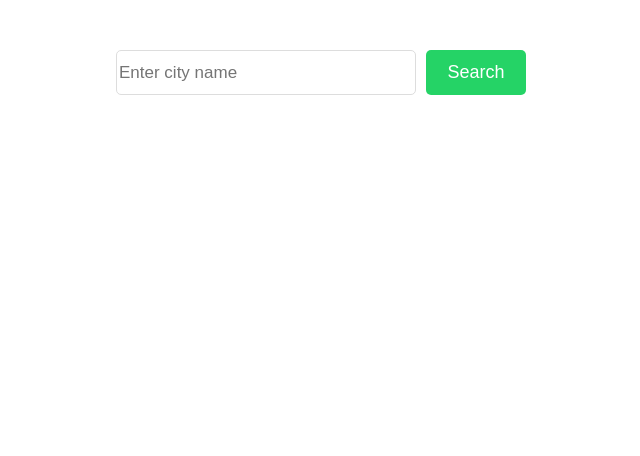
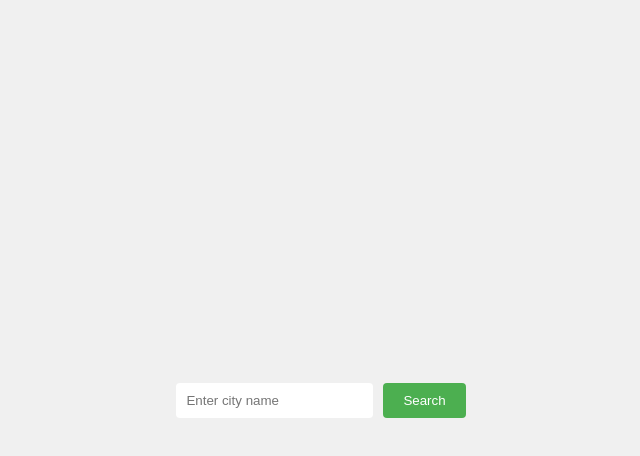
Before and after one commit to vinthis45/weather-app, a React (Create React App) app in the folder xweatherapp/: page / in a window 1280 px wide. Shown: the top 456 px of the page, without its empty margins (319-959 px from the left). Built offline with nearby package versions, Linux system fonts and the light colour scheme.

Commit message:
final commit

```diff
--- a/xweatherapp/package.json
+++ b/xweatherapp/package.json
@@ -6,6 +6,7 @@
     "@testing-library/jest-dom": "^5.17.0",
     "@testing-library/react": "^13.4.0",
     "@testing-library/user-event": "^13.5.0",
+    "axios": "^1.6.4",
     "react": "^18.2.0",
     "react-dom": "^18.2.0",
     "react-scripts": "5.0.1",
--- a/xweatherapp/public/index.html
+++ b/xweatherapp/public/index.html
@@ -24,7 +24,7 @@
       work correctly both with client-side routing and a non-root public URL.
       Learn how to configure a non-root public URL by running `npm run build`.
     -->
-    <title>React App</title>
+    <title>Weather App</title>
   </head>
   <body>
     <noscript>You need to enable JavaScript to run this app.</noscript>
--- a/xweatherapp/src/App.css
+++ b/xweatherapp/src/App.css
@@ -1,3 +1,57 @@
 .App {
+  font-family: Arial, Helvetica, sans-serif;
+  background-color: #f0f0f0;
+  min-height: 100vh;
+  display: flex;
+  flex-direction: column;
+  align-items: center;
+  justify-content: center;
+  color: #333;
+}
+
+.search-bar {
+  margin: 10px;
+}
+
+.search-bar input {
+  padding: 10px;
+  border: none;
+  border-radius: 4px;
+  margin-right: 10px;
+}
+
+.search-bar button {
+  padding: 10px 20px;
+  border: none;
+  border-radius: 4px;
+  background-color: #4caf50;
+  color: white;
+  cursor: pointer;
+}
+
+.weather-display {
+  display: flex;
+  flex-direction: column;
+  align-items: center;
+
+}
+
+.weather-card {
+  background-color: white;
+  border-radius: 8px ;
+  padding: 20px;
+  width: 200px;
   text-align: center;
+  box-shadow: 0px 4px 6px rgba(0,0,0.1);
 }
+
+.weather-card h3 {
+  font-size: 20px;
+  margin-bottom: 10px;
+
+}
+
+.weather-card p {
+  font-size: 10px;
+  margin: 0;
+}
--- a/xweatherapp/src/App.js
+++ b/xweatherapp/src/App.js
@@ -1,11 +1,101 @@
 
 import './App.css';
-import WeatherApp from './Components/WeatherApp/WeatherApp';
+import React, { useEffect, useState } from "react";
+import axios from "axios";
+
+const SearchBar = ({ onSearch }) => {
+  const [city, setCity] = useState("");
+  const handleSearch = () => {
+    onSearch(city);
+  };
+
+  const changeHandler = (e) => {
+    setCity(e.target.value);
+  }
+
+  return (
+    <div className='search-bar'>
+      <input
+        type='text'
+        value={city}
+        onChange={changeHandler}
+        placeholder='Enter city name' />
+
+      <button onClick={handleSearch}>Search</button>
+    </div>
+  )
+
+};
+
+const WeatherCard = ({ title, data }) => {
+  return (
+    <div className='weather-card'>
+      <h3>{title}</h3>
+      <p>{data}</p>
+    </div>
+  );
+};
+
+const WeatherDisplay = ({ city }) => {
+  const [weatherData, setWeatherData] = useState(null);
+  const [isLoading, setIsLoading] = useState(false);
+
+  const getWeatherData = async () => {
+    try {
+      const res = await axios.get("https://api.weatherapi.com/v1/current.json", {
+        params: {
+          key: "5898514c932c450190e63739232909",
+          q: city,
+        }
+      })
+      console.log(res.data)
+      setWeatherData(res.data);
+    }
+    catch (err) {
+      console.error("Error fetching data", err);
+      alert("Failed to fetch weather data");
+
+    } finally {
+      setIsLoading(false);
+    }
+  };
+
+  useEffect(() => {
+    if (city) {
+      setIsLoading(true);
+      getWeatherData();
+    }
+  }, [city]);
+
+  return (
+    <div className="weather-display">
+      {isLoading && <p>Loading data...</p>}
+      {!isLoading && weatherData && (
+        <div>
+          <WeatherCard title="Temperature" data={`${weatherData.current.temp_c}°C`} />
+          <WeatherCard title="Humidity" data={`${weatherData.current.humidity}%`} />
+          <WeatherCard title="Condition" data={`${weatherData.current.condition.text}`} />
+          <WeatherCard title="Wind Speed" data={`${weatherData.current.wind_kph} kph`} />
+        </div>
+      )}
+
+    </div>
+  )
+
+}
+
+
 
 function App() {
+  const [city, setCity] = useState("");
+  const handleSearch = (searchVal) => {
+    setCity(searchVal);
+  }
+
   return (
     <div className="App">
-      <WeatherApp/>
+      <SearchBar onSearch={handleSearch} />
+      <WeatherDisplay city={city} />
     </div>
   );
 }
--- a/xweatherapp/src/Components/Cards/Cards.jsx
+++ /dev/null
@@ -1,26 +0,0 @@
-
-import React from 'react'
-import styles from "./Cards.module.css"
-
-export default function Cards({ temperature, humidity, condition, windSpeed }) {
-    return (
-        <div className={`${styles.container} weather-card`}>
-            <div className={styles.cards}>
-                <p className={styles.title}>Temperature</p>
-                <p>{temperature}°C</p>
-            </div>
-            <div className={styles.cards}>
-                <p className={styles.title}>Humidity</p>
-                <p>{humidity}%</p>
-            </div>
-            <div className={styles.cards}>
-                <p className={styles.title}>Condition</p>
-                <p>{condition}</p>
-            </div>
-            <div className={styles.cards}>
-                <p className={styles.title}>Wind Speed</p>
-                <p>{windSpeed} kph</p>
-            </div>
-        </div>
-    )
-}
--- a/xweatherapp/src/Components/Cards/Cards.module.css
+++ /dev/null
@@ -1,28 +0,0 @@
-.container {
-    margin-top: 40px;
-    display: flex;
-    position: absolute;
-    top: 20%;
-    left: 50%;
-    transform: translate(-50%, -50%);
-    gap: 50px;
-    width: 80%;
-}
-
-.cards {
-    display: flex;
-    flex-direction: column;
-    align-items: center;
-    justify-content: center;
-    padding: 15px;
-    width: 250px;
-    border-radius: 5px;
-    box-shadow: 3px 3px 4px 5px #ccc;
-}
-
-.title{
-    margin-top: 20px;
-    margin-bottom: -10px;
-    font-size: 17px;
-    font-weight: bold;
-}
--- a/xweatherapp/src/Components/WeatherApp/WeatherApp.jsx
+++ /dev/null
@@ -1,74 +0,0 @@
-import React, { useEffect, useState } from 'react';
-import styles from "./WeatherApp.module.css";
-import Cards from '../Cards/Cards';
-
-export default function WeatherApp() {
-  const [weatherData, setWeatherData] = useState([]);
-  const [searchTerm, setSearchTerm] = useState("");
-  const [isLoading, setIsLoading] = useState(false);
-  const [isClicked, setIsClicked] = useState(false);
-
-  const handleSearch = () => {
-    if (searchTerm !== "") {
-      setIsClicked(true);
-      fetchWeatherData(searchTerm);
-    } else {
-      setWeatherData([]);
-      setIsClicked(false);
-    }
-  };
-
-  const fetchWeatherData = async (term) => {
-    try {
-      setIsLoading(true);
-      const response = await fetch(`https://api.weatherapi.com/v1/current.json?key=5898514c932c450190e63739232909&q=${term}`);
-
-      if (!response.ok) {
-        throw new Error('Failed to fetch weather data');
-      }
-
-      const data = await response.json();
-      console.log(data);
-      setWeatherData(Array.isArray(data) ? data : [data]);
-    } catch (error) {
-      console.log(error);
-      setIsLoading(false);
-      alert("Failed to fetch weather data");
-    } finally {
-      setIsLoading(false);
-    }
-  };
-
-  useEffect(() => {
-    if (isClicked) {
-      fetchWeatherData(searchTerm);
-    }
-  }, []);
-
-  return (
-    <div>
-      <div className={styles.container}>
-        <input onChange={(e) => setSearchTerm(e.target.value)} type="search" placeholder='Enter city name' className={styles.inputField} />
-        <button onClick={handleSearch} className={styles.searchBtn}>Search</button>
-      </div>
-
-      {isLoading ? (
-        <div> Loading...</div>
-      ) : (
-        isClicked && weatherData.length > 0 && (
-          <div className={styles.infoPanels}>
-            {weatherData.map((city) => (
-              <Cards
-                key={city.location.name}
-                temperature={city.current.temp_c}
-                humidity={city.current.humidity}
-                condition={city.current.condition.text}
-                windSpeed={city.current.wind_kph}
-              />
-            ))}
-          </div>
-        )
-      )}
-    </div>
-  );
-}
--- a/xweatherapp/src/Components/WeatherApp/WeatherApp.module.css
+++ /dev/null
@@ -1,27 +0,0 @@
-.container{
-    margin-top: 50px;
-    display: flex;
-    align-items: center;
-    justify-content: center;
-
-}
-
-.inputField{
-    margin-right:10px ;
-    width: 300px;
-    height: 45px;
-    border: 1px solid #DDD;
-    font-size: 17px;
-    border-radius: 5px;
-}
-
-.searchBtn{
-    height: 45px;
-    width: 100px;
-    border: none;
-    background-color: #25D366;
-    cursor: pointer;
-    font-size: 18px;
-    color: white;
-    border-radius: 5px;
-}
```
Also changed, not shown: 1 other file (tests, documents, lock files or other folders).
